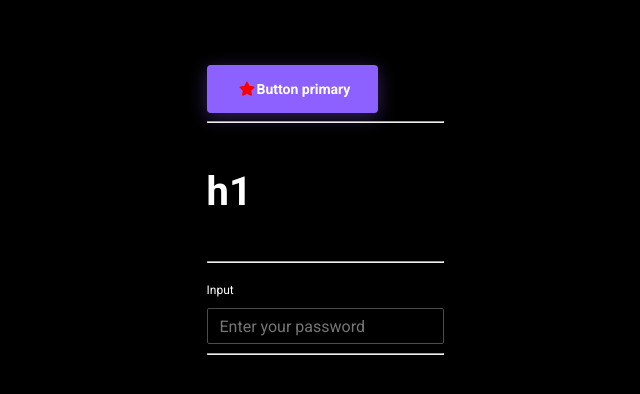
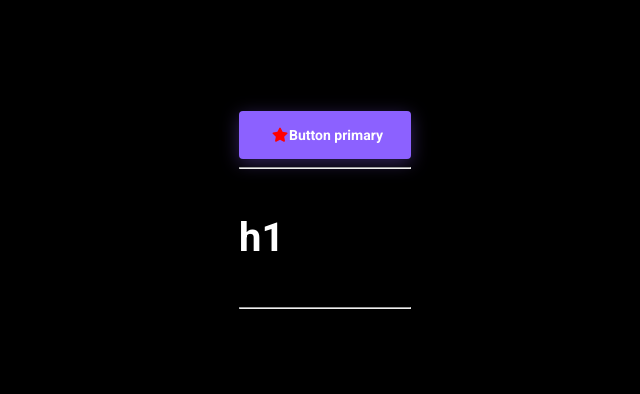
Before and after one commit to xaosland/cards, a React (Vite) app: page / in a window 1280 px wide. Shown: the part 186-580 px from the top of the page, without its empty margins (315-955 px from the left). Built offline with nearby package versions, Linux system fonts and the light colour scheme.

Commit message:
number 20

```diff
--- a/src/App.tsx
+++ b/src/App.tsx
@@ -1,7 +1,6 @@
 import { Button } from '@/components/ui/button/button'
 import { Icon } from '@/components/icons/iconwrapper'
 import { Typography } from '@/components/typography'
-import { Input } from '@/components/ui/input/input'
 
 export function App() {
   return (
@@ -23,13 +22,6 @@ export function App() {
         </Typography>
 
         <hr />
-        <Input
-          label={'Input'}
-          placeholder={'Enter your password'}
-          type={'text'}
-          variant={'right'}
-        />
-        <hr />
       </div>
     </div>
   )
--- a/src/components/typography/typography.tsx
+++ b/src/components/typography/typography.tsx
@@ -13,8 +13,7 @@ export type TypographyType<T extends ElementType> = {
 export const Typography = <T extends ElementType>(props: TypographyType<T>) => {
   const { as: TagName, children, className, theme = '', variant, ...rest } = props
   const typographyClassName = `${s.typography} ${s[variant]} ${theme === 'dark' ? s.dark : ''}`
-  const number = 10
-  const numberTwo = 20
+
   const Component = TagName || Variants[variant] || 'span'
   return (
     <Component className={typographyClassName} {...rest}>
```
